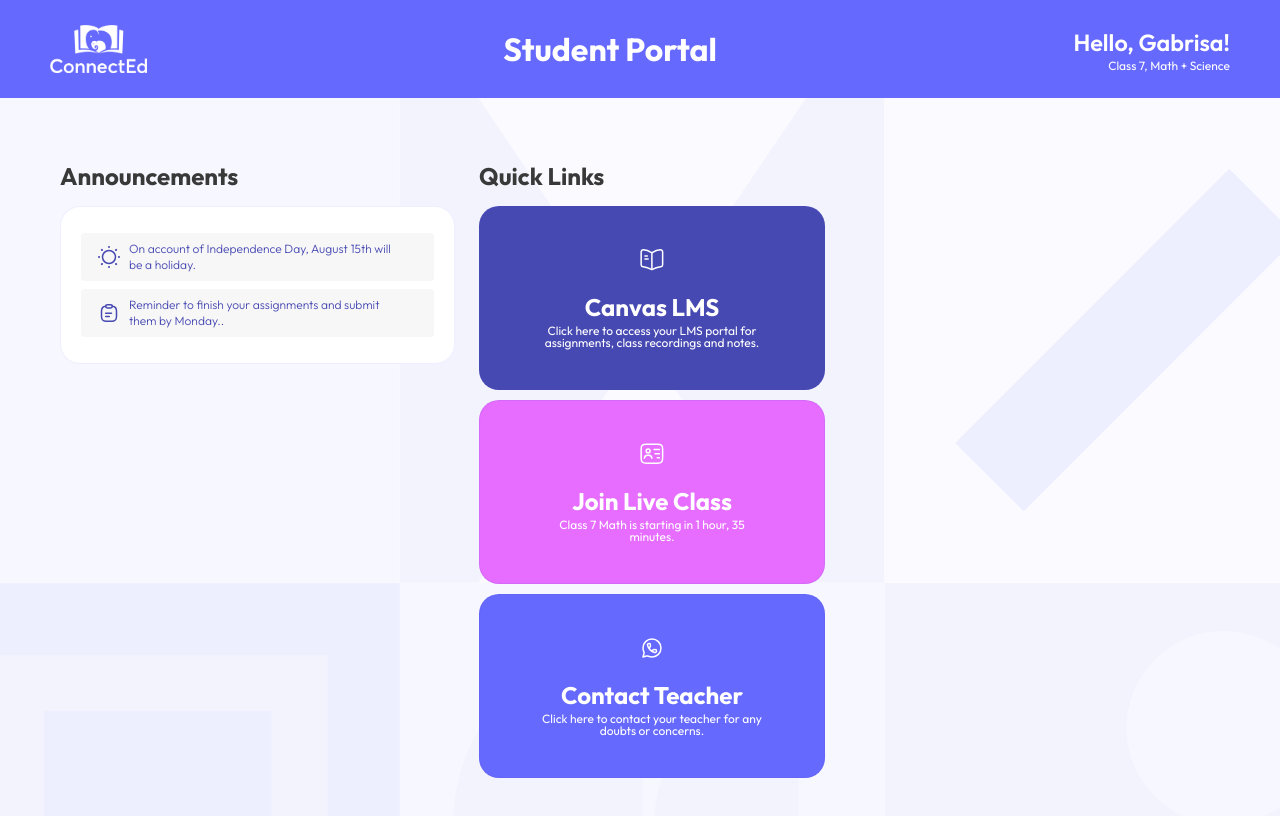
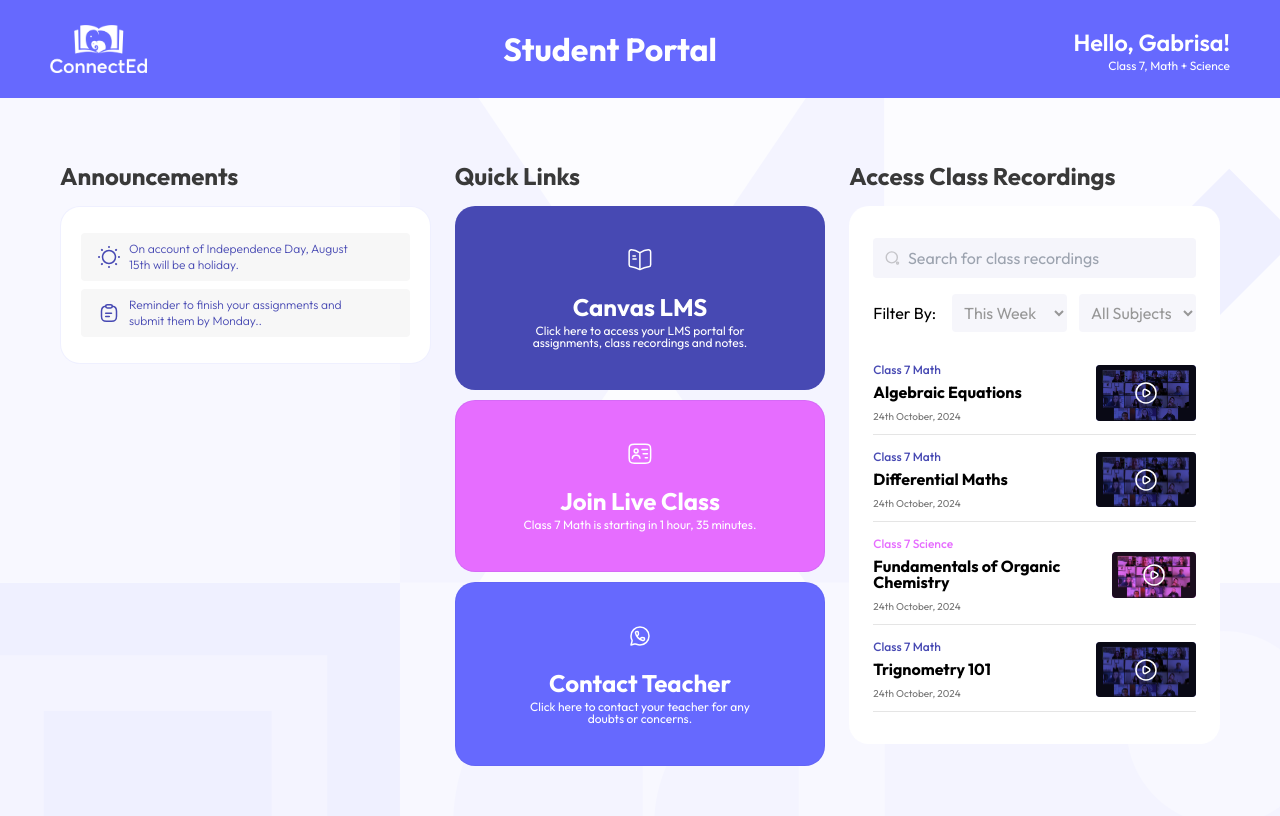
Before and after one commit to dilkhush-raj/connectEd, a Next.js app: page / in a window 1280 px wide. Shown: the top 816 px of the page. Built offline with nearby package versions, Linux system fonts and the light colour scheme.

Commit message:
feat: add ClassRecordingCard and VideoCard

```diff
--- a/src/app/page.tsx
+++ b/src/app/page.tsx
@@ -1,12 +1,13 @@
 import QuickLinkCard from "@/components/quick-link-card";
-import {QUICK_LINKS, ANNOUNCEMENT_DATA} from "@/assets/data";
+import {QUICK_LINKS, ANNOUNCEMENT_DATA, CLASS_RECORDINGS} from "@/assets/data";
 import {H2} from "@/components/ui/typography";
 import AnnouncementCard from "@/components/announcement-card";
+import ClassRecordingCard from "@/components/class-recording-card";
 
 export default function Home() {
   return (
-    <main className="min-h-screen bg-[url(/bg-vector.svg)] bg-cover bg-center bg-no-repeat p-[60px]">
-      <div className="mx-auto grid w-max grid-cols-1 gap-6 md:grid-cols-3">
+    <main className="min-h-screen bg-[url(/bg-vector.svg)] bg-cover bg-center bg-no-repeat p-[20px] sm:p-[60px]">
+      <div className="mx-auto grid grid-cols-1 gap-6 lg:grid-cols-3">
         <div className="mb-10">
           <H2>Announcements</H2>
           <div className="mt-3">
@@ -23,9 +24,14 @@ export default function Home() {
                 title={link?.title || ""}
                 description={link?.description || ""}
                 variant={link?.variant}
-                className="w-[346px]"
               />
             ))}
+          </div>
+        </div>
+        <div>
+          <H2>Access Class Recordings</H2>
+          <div className="mt-3">
+            <ClassRecordingCard data={CLASS_RECORDINGS} />
           </div>
         </div>
       </div>
--- a/src/assets/data.tsx
+++ b/src/assets/data.tsx
@@ -56,3 +56,45 @@ export const ANNOUNCEMENT_DATA: Array<{
       "Reminder to finish your assignments and submit them by Monday..",
   },
 ];
+
+export const CLASS_RECORDINGS: Array<{
+  id: number;
+  standard: number;
+  subjects: string;
+  topic: string;
+  date: Date;
+  videoUrl: string;
+}> = [
+  {
+    id: 1,
+    standard: 7,
+    subjects: "Math",
+    topic: "Algebraic Equations",
+    date: new Date("2024-10-24"),
+    videoUrl: "/assets/video.jpeg",
+  },
+  {
+    id: 2,
+    standard: 7,
+    subjects: "Math",
+    topic: "Differential Maths",
+    date: new Date("2024-10-24"),
+    videoUrl: "/assets/video.jpeg",
+  },
+  {
+    id: 3,
+    standard: 7,
+    subjects: "Science",
+    topic: "Fundamentals of Organic Chemistry",
+    date: new Date("2024-10-24"),
+    videoUrl: "/assets/video.jpeg",
+  },
+  {
+    id: 4,
+    standard: 7,
+    subjects: "Math",
+    topic: "Trignometry 101",
+    date: new Date("2024-10-24"),
+    videoUrl: "/assets/video.jpeg",
+  },
+];
--- a/src/assets/icons.tsx
+++ b/src/assets/icons.tsx
@@ -175,3 +175,56 @@ export const ClipboardIcon = (
     />
   </svg>
 );
+
+export const SearchIcon = (
+  <svg
+    xmlns="http://www.w3.org/2000/svg"
+    width="16"
+    height="16"
+    viewBox="0 0 16 16"
+    fill="none"
+  >
+    <path
+      d="M7.33333 13.3333C10.647 13.3333 13.3333 10.647 13.3333 7.33331C13.3333 4.0196 10.647 1.33331 7.33333 1.33331C4.01962 1.33331 1.33333 4.0196 1.33333 7.33331C1.33333 10.647 4.01962 13.3333 7.33333 13.3333Z"
+      stroke="black"
+      strokeOpacity="0.2"
+      strokeWidth="1.5"
+      strokeLinecap="round"
+      strokeLinejoin="round"
+    />
+    <path
+      d="M12.6199 13.7932C12.9733 14.8599 13.7799 14.9665 14.3999 14.0332C14.9666 13.1799 14.5933 12.4799 13.5666 12.4799C12.8066 12.4732 12.3799 13.0665 12.6199 13.7932Z"
+      stroke="black"
+      strokeOpacity="0.2"
+      strokeWidth="1.5"
+      strokeLinecap="round"
+      strokeLinejoin="round"
+    />
+  </svg>
+);
+
+export const PlayIcon = (
+  <svg
+    xmlns="http://www.w3.org/2000/svg"
+    width="24"
+    height="25"
+    viewBox="0 0 24 25"
+    fill="none"
+  >
+    <path
+      d="M9.09998 12.4741V10.9941C9.09998 9.08411 10.45 8.31411 12.1 9.26411L13.38 10.0041L14.66 10.7441C16.31 11.6941 16.31 13.2541 14.66 14.2041L13.38 14.9441L12.1 15.6841C10.45 16.6341 9.09998 15.8541 9.09998 13.9541V12.4741Z"
+      stroke="white"
+      strokeWidth="1.5"
+      strokeMiterlimit="10"
+      strokeLinecap="round"
+      strokeLinejoin="round"
+    />
+    <path
+      d="M12 22.4741C17.5228 22.4741 22 17.997 22 12.4741C22 6.95127 17.5228 2.47412 12 2.47412C6.47715 2.47412 2 6.95127 2 12.4741C2 17.997 6.47715 22.4741 12 22.4741Z"
+      stroke="white"
+      strokeWidth="1.5"
+      strokeLinecap="round"
+      strokeLinejoin="round"
+    />
+  </svg>
+);
--- a/src/components/announcement-card.tsx
+++ b/src/components/announcement-card.tsx
@@ -7,7 +7,7 @@ export default function AnnouncementCard({
 }) {
   return (
     <>
-      <Card className="w-[395px] border border-[#6669fe]/10 px-[20px] py-[26px]">
+      <Card className="border border-[#6669fe]/10 px-[20px] py-[26px]">
         <div className="flex flex-col gap-2">
           {data.map((item, index) => (
             <div
--- /dev/null
+++ b/src/components/class-recording-card.tsx
@@ -0,0 +1,66 @@
+/* eslint-disable @next/next/no-img-element */
+"use client";
+import {SearchIcon} from "@/assets/icons";
+import Card from "./card";
+import VideoCard from "./video-card";
+
+export default function ClassRecordingCard({
+  data,
+}: {
+  data: {
+    id: number;
+    standard: number;
+    subjects: string;
+    topic: string;
+    date: Date;
+    videoUrl: string;
+  }[];
+}) {
+  const filterData = data;
+
+  return (
+    <Card className="px-6 py-8">
+      <div className="flex items-center gap-2 rounded bg-[#4749b3]/5 px-3 py-2">
+        {SearchIcon}{" "}
+        <input
+          placeholder="Search for class recordings"
+          className="w-full bg-transparent focus:outline-none"
+          type="search"
+        />{" "}
+      </div>
+      <div className="mt-4 flex items-center justify-between">
+        <span>Filter By:</span>
+        <div className="flex flex-wrap items-center gap-3 text-[#979797]">
+          <select
+            name=""
+            id=""
+            defaultValue={"This Week"}
+            className="rounded bg-[#f6f6fb] p-2"
+          >
+            <option value="All">All</option>
+            <option value="Today">Today</option>
+            <option value="This Week">This Week</option>
+            <option value="This Month">This Month</option>
+          </select>
+          <select name="" id="" className="rounded bg-[#f6f6fb] p-2">
+            <option value="All Subjects">All Subjects</option>
+            <option value="Math">Math</option>
+            <option value="Science">Science</option>
+          </select>
+        </div>
+      </div>
+      <div className="mt-8 flex flex-col gap-4">
+        {filterData.map((video) => (
+          <VideoCard
+            key={video.id}
+            standard={video.standard}
+            subjects={video.subjects}
+            topic={video.topic}
+            videoUrl={video.videoUrl}
+            date={video.date}
+          />
+        ))}
+      </div>
+    </Card>
+  );
+}
--- /dev/null
+++ b/src/components/video-card.tsx
@@ -0,0 +1,93 @@
+import {PlayIcon} from "@/assets/icons";
+
+/* eslint-disable @next/next/no-img-element */
+const VideoCard = ({
+  standard,
+  subjects,
+  topic,
+  videoUrl,
+  date,
+}: {
+  standard: number;
+  subjects: string;
+  topic: string;
+  videoUrl: string;
+  date: Date;
+}) => {
+  const formatDate = (date: Date) => {
+    const day = date.getDate();
+    const month = date.toLocaleString("default", {month: "long"});
+    const year = date.getFullYear();
+    const getOrdinalSuffix = (day: number) => {
+      if (day > 3 && day < 21) return "th";
+      switch (day % 10) {
+        case 1:
+          return "st";
+        case 2:
+          return "nd";
+        case 3:
+          return "rd";
+        default:
+          return "th";
+      }
+    };
+
+    return `${day}${getOrdinalSuffix(day)} ${month}, ${year}`;
+  };
+
+  const color: Record<
+    string,
+    {color: string; text: string; heading: string; border: string}
+  > = {
+    Math: {
+      color: "bg-[#4749b3]",
+      text: "text-[#4749b3] group-hover:text-[#A3A4D9]",
+      heading: "group-hover:text-[#4749b3]",
+      border: "hover:border-[#4749B3]",
+    },
+    Science: {
+      color: "bg-[#e66dff]",
+      text: "text-[#e66dff] group-hover:text-[#F2B6FF]",
+      heading: "group-hover:text-[#e66dff]",
+      border: "hover:border-[#E66DFF]",
+    },
+  };
+
+  return (
+    <div
+      className={`group flex cursor-pointer items-center justify-between gap-4 border-b-[0.5px] border-black/10 pb-3 ${color[subjects].border}`}
+    >
+      <div className="flex flex-col justify-between">
+        <div>
+          <div
+            className={`text-xs font-medium leading-3 ${color[subjects].text}`}
+          >
+            Class {standard} {subjects}
+          </div>
+          <h4
+            className={`mt-2 text-base font-bold leading-none text-black ${color[subjects].heading}`}
+          >
+            {topic}
+          </h4>
+        </div>
+        <div className="mt-3 text-[10px] font-normal leading-[9.90px] text-[#727272]">
+          {formatDate(date)}
+        </div>
+      </div>
+      <div className="relative overflow-hidden rounded">
+        <div
+          className={`absolute inset-0 ${color[subjects].color} mix-blend-multiply`}
+        ></div>
+        <div className="absolute left-1/2 top-1/2 -translate-x-1/2 -translate-y-1/2 group-hover:hidden">
+          {PlayIcon}
+        </div>
+        <div className="absolute left-1/2 top-1/2 hidden -translate-x-1/2 -translate-y-1/2 text-xs text-white group-hover:block">
+          play now
+        </div>
+        <img src={videoUrl} alt="video" className="w-[100px] flex-shrink-0" />
+      </div>
+    </div>
+  );
+};
+
+export default VideoCard;
```
Also changed, not shown: public/assets/video.jpeg (added).
